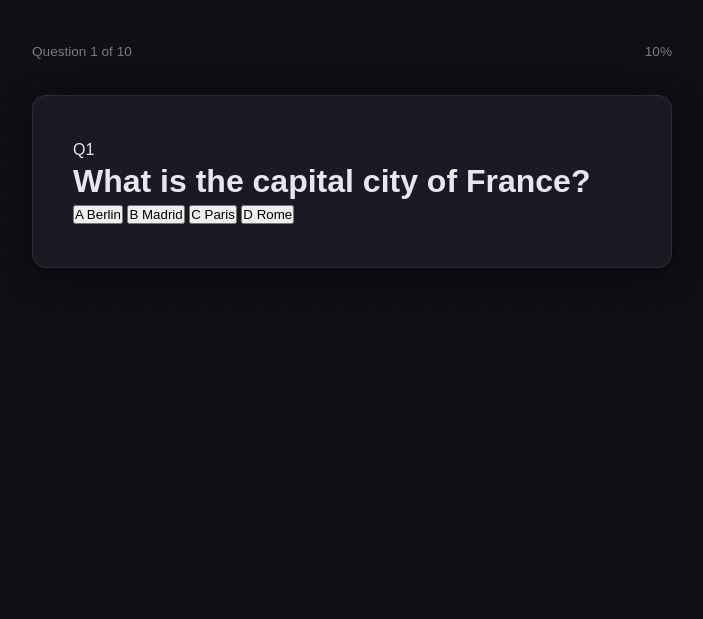
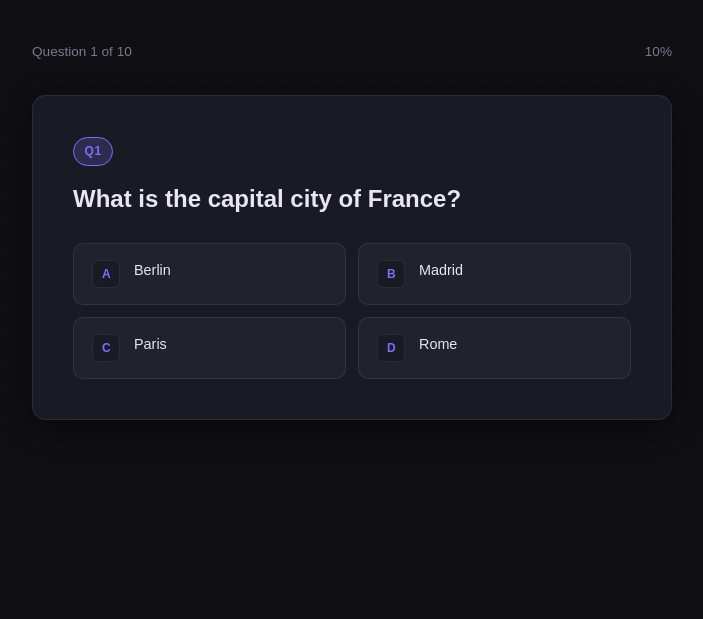
Before and after one commit to colin-182/FLASK_QUIZ, a Flask app: page /question in a window 1280 px wide. Shown: the part 72-691 px from the top of the page, without its empty margins (288-991 px from the left). Run offline with Flask 3, Linux system fonts and the light colour scheme.

Commit message:
style.css updated with all badges for letter
badges for questions, quiz questions and hover coded in

```diff
--- a/static/css/style.css
+++ b/static/css/style.css
@@ -301,3 +301,83 @@ p {color: var(--muted); }
     box-shadow: var(--shadow);
     animation: slideUp 0.4s ease both;
 }
+
+/* question number added to question card */
+.quiz__badge {
+    display: inline-block;
+    background: var(--accent-glow);
+    border: 1px solid var(--accent);
+    color: var(--accent);
+    font-size: 0.75rem;
+    font-weight: 600;
+    padding: 0.2rem 0.65rem;
+    border-radius: 99px;
+    margin-bottom: 1rem;
+    letter-spacing: 0.05rem;
+}
+
+.quiz__question {
+    font-size: clamp(1.1rem, 2.5vw, 1.5rem);
+    color: var(--text);
+    margin-bottom: 1.75rem;
+    line-height: 1.4;
+}
+
+/* answer button grid */
+.quiz__form {
+    display: grid;
+    grid-template-columns: 1fr 1fr;
+    gap: 0.75rem;
+}
+
+.quiz__option {
+    display: flex;
+    align-items: center;
+    gap: 0.85rem;
+    background: var(--bg-3);
+    border: 1px solid var(--border);
+    border-radius: 10px;
+    padding: 1rem 1.15rem;
+    cursor: pointer;
+    text-align: left;
+    color: var(--text);
+    font-family: var(--font-body);
+    font-size: 0.9rem;
+    transition: var(--transition);
+    align-items: flex-start;
+}
+
+.quiz__option:hover {
+    border-color: var(--accent);
+    background: var(--accent-glow);
+    transform: translateY(-2px);
+}
+
+.quiz__option:active {
+    transform: translateY(0);
+}
+
+.quiz__option-letter {
+    display: flex;
+    align-items: center;
+    justify-content: center;
+    width: 28px;
+    height: 28px;
+    min-width: 28px;
+    background: var(--bg-2);
+    border: 1px solid var(--border);
+    border-radius: 6px;
+    font-size: 0.75rem;
+    font-weight: 600;
+    color: var(--accent);
+}
+
+.quiz__option:hover .quiz__option-letter {
+    background: var(--accent);
+    color: #fff;
+    border-color: var(--accent);
+}
+
+.quiz__option-text {
+    line-height: 1.4;
+}
```
